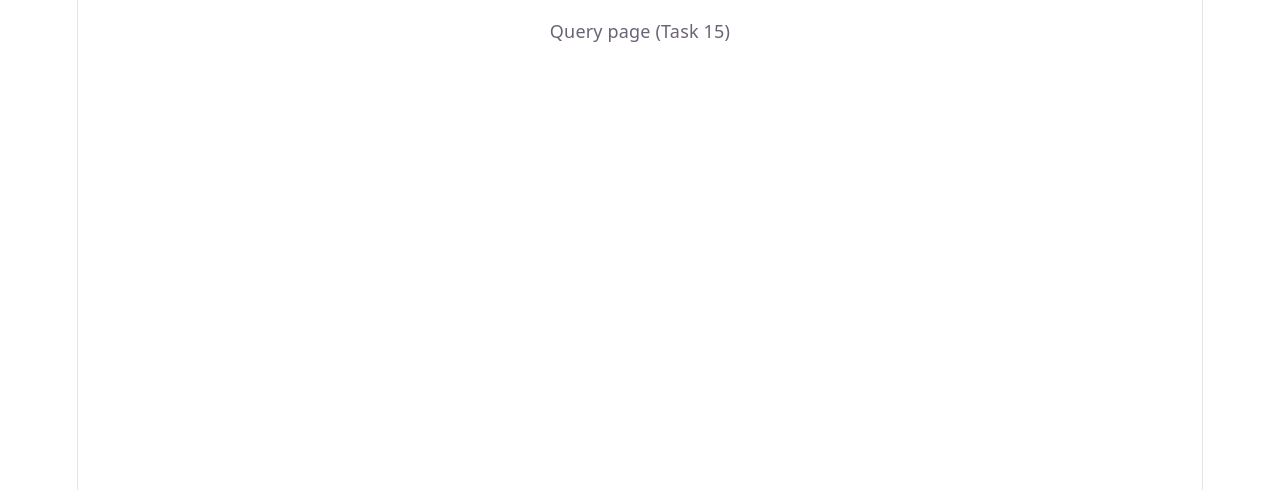
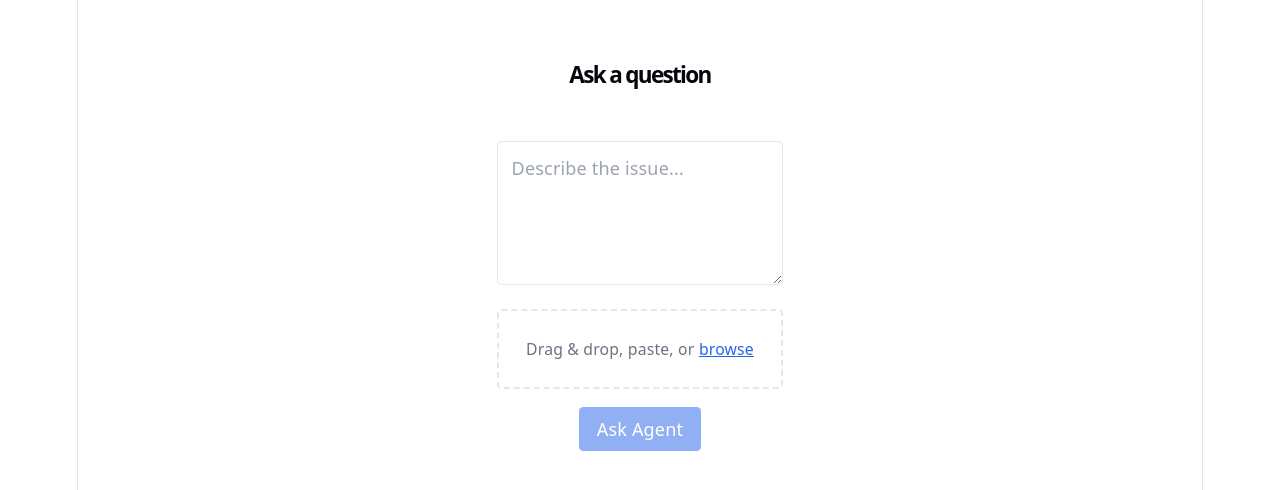
Before and after one commit to roiveredritesh/SupportForge-AI, a React (Vite) app in the folder frontend/: page /query in a window 1280 px wide. Shown: the top 490 px of the page. Built offline with nearby package versions, Linux system fonts and the light colour scheme; no server answers.

Commit message:
feat: add Query page with screenshot dropzone and chat query hook

```diff
--- /dev/null
+++ b/frontend/src/components/ScreenshotDropzone.tsx
@@ -0,0 +1,45 @@
+interface Props {
+  onImageSelected: (base64: string) => void;
+}
+
+export function ScreenshotDropzone({ onImageSelected }: Props) {
+  const readFile = (file: File) => {
+    const reader = new FileReader();
+    reader.onload = () => {
+      const result = reader.result as string;
+      onImageSelected(result.split(',')[1] ?? result);
+    };
+    reader.readAsDataURL(file);
+  };
+
+  return (
+    <div
+      className="border-2 border-dashed rounded p-6 text-center text-sm text-gray-500"
+      onDragOver={(e) => e.preventDefault()}
+      onDrop={(e) => {
+        e.preventDefault();
+        const file = e.dataTransfer.files[0];
+        if (file) readFile(file);
+      }}
+      onPaste={(e) => {
+        const file = Array.from(e.clipboardData.files)[0];
+        if (file) readFile(file);
+      }}
+    >
+      Drag & drop, paste, or
+      <label className="text-blue-600 underline cursor-pointer ml-1">
+        browse
+        <input
+          data-testid="screenshot-input"
+          type="file"
+          accept="image/*"
+          className="hidden"
+          onChange={(e) => {
+            const file = e.target.files?.[0];
+            if (file) readFile(file);
+          }}
+        />
+      </label>
+    </div>
+  );
+}
--- /dev/null
+++ b/frontend/src/hooks/useChatQuery.ts
@@ -0,0 +1,25 @@
+import { useMutation } from '@tanstack/react-query';
+import { apiClient } from '../lib/apiClient';
+
+export interface ChatQueryRequest {
+  projectId: string;
+  query: string;
+  screenshotBase64?: string;
+}
+
+export interface Source { label: string; url: string; }
+
+export interface ChatQueryResponse {
+  draft: string;
+  confidence: number;
+  sources: Source[];
+}
+
+export function useChatQuery() {
+  return useMutation({
+    mutationFn: async (request: ChatQueryRequest) => {
+      const { data } = await apiClient.post<ChatQueryResponse>('/chat/query', request);
+      return data;
+    },
+  });
+}
--- a/frontend/src/pages/QueryPage.tsx
+++ b/frontend/src/pages/QueryPage.tsx
@@ -1,3 +1,50 @@
+import { useState } from 'react';
+import { ScreenshotDropzone } from '../components/ScreenshotDropzone';
+import { useChatQuery } from '../hooks/useChatQuery';
+import { useAppStore } from '../store/useAppStore';
+import { ResultsPanel } from '../components/ResultsPanel';
+
+const STEPS = ['Triage', 'Research', 'Analysis', 'Drafting'] as const;
+
 export default function QueryPage() {
-  return <div className="p-4">Query page (Task 15)</div>;
+  const { selectedProjectId } = useAppStore();
+  const [query, setQuery] = useState('');
+  const [screenshotBase64, setScreenshotBase64] = useState<string | undefined>();
+  const chatQuery = useChatQuery();
+
+  const handleSubmit = () => {
+    if (!selectedProjectId) return;
+    chatQuery.mutate({ projectId: selectedProjectId, query, screenshotBase64 });
+  };
+
+  return (
+    <div className="p-6 max-w-3xl mx-auto space-y-4">
+      <h1 className="text-xl font-semibold">Ask a question</h1>
+      <textarea
+        className="w-full border rounded p-3 h-32"
+        value={query}
+        onChange={(e) => setQuery(e.target.value)}
+        placeholder="Describe the issue..."
+      />
+      <ScreenshotDropzone onImageSelected={setScreenshotBase64} />
+      <button
+        className="bg-blue-600 text-white px-4 py-2 rounded disabled:opacity-50"
+        onClick={handleSubmit}
+        disabled={!selectedProjectId || !query || chatQuery.isPending}
+      >
+        Ask Agent
+      </button>
+
+      {chatQuery.isPending && (
+        <p className="text-sm text-gray-500">{STEPS.join(' → ')}...</p>
+      )}
+
+      {chatQuery.data && <ResultsPanel result={chatQuery.data} />}
+      {chatQuery.isError && (
+        <p className="text-sm text-red-600">
+          Something went wrong. <button className="underline" onClick={handleSubmit}>Retry</button>
+        </p>
+      )}
+    </div>
+  );
 }
```
Also changed, not shown: 1 other file (tests, documents, lock files or other folders).
